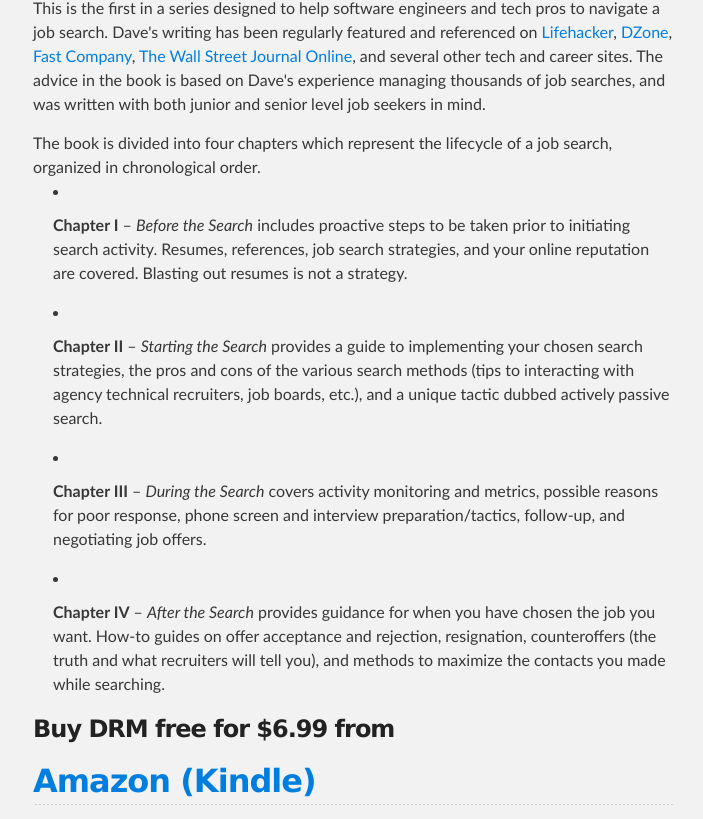
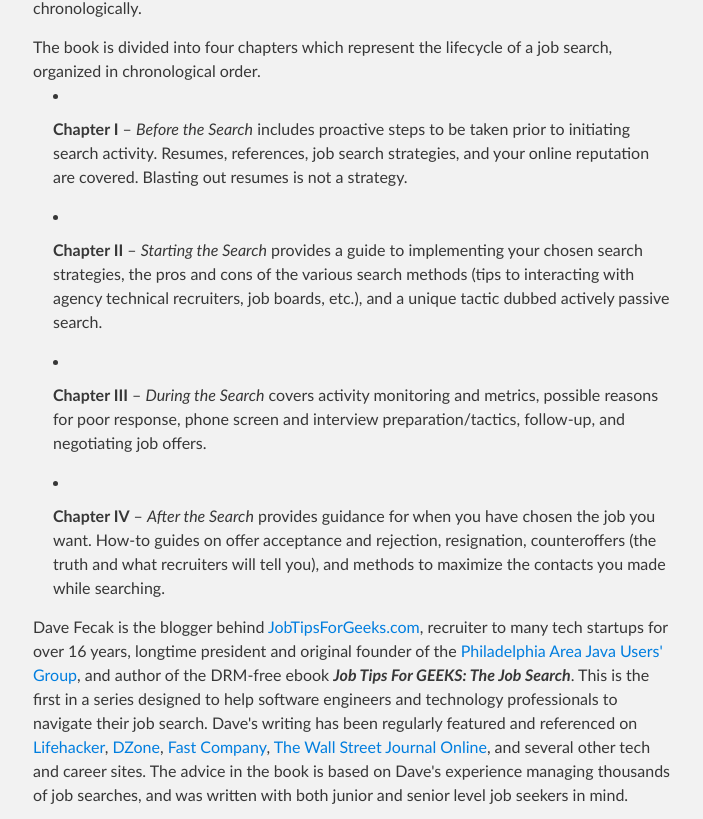
Before and after one commit to fecak/fecak.github.io, a plain HTML site: page index.html in a window 1280 px wide. Shown: the part 497-1316 px from the top of the page, without its empty margins (287-990 px from the left). Drawn offline with Linux system fonts and the light colour scheme.

Commit message:
Update index.html

```diff
--- a/index.html
+++ b/index.html
@@ -33,7 +33,7 @@
 <a name="amazon-reviews" class="anchor" href="#amazon-reviews"><span class="octicon octicon-link"></span></a><a href="http://www.amazon.com/Job-Tips-For-Geeks-Search-ebook/product-reviews/B00DAHLIA6/ref=pr_all_summary_cm_cr_acr_txt?ie=UTF8&showViewpoints=1&sortBy=byRankDescending"> Read the reviews on Amazon</a>
 </h2>
 
-<a name="firstline" class="anchor" href="#firstline"><span class="octicon octicon-link"></span></a>Dave Fecak is the blogger behind <a title="JobTipsForGeeks" href="http://jobtipsforgeeks.com">JobTipsForGeeks.com</a>, recruiter to many tech startups for over 16 years, longtime president and original founder of the <a title="PhillyJUG" href="http://phillyjug.com">Philadelphia Area Java Users' Group</a> and author of the DRM-free ebook <em><strong>Job Tips For GEEKS: The Job Search</strong></em>. This is the first in a series designed to help software engineers and tech pros to navigate a job search. Dave's writing has been regularly featured and referenced on <a title="Lifehacker" href="http://lifehacker.com/search?q=fecak">Lifehacker</a>, <a title="DZone" href="http://java.dzone.com/users/fecak">DZone</a>, <a title="Fast Company" href="http://www.fastcompany.com/3007684/5-stupid-reasons-youre-underpaid-and-how-fix-them">Fast Company</a>, <a title="The Wall Street Journal Online" href="http://blogs.wsj.com/atwork/2012/08/07/on-our-radar-why-you-didnt-get-an-interview/?KEYWORDS=why+you+didn%27t+get+the+interview">The Wall Street Journal Online</a>, and several other tech and career sites.   The advice in the book is based on Dave's experience managing thousands of job searches, and was written with both junior and senior level job seekers in mind. </p></h2>
+<a name="firstline" class="anchor" href="#firstline"><span class="octicon octicon-link"></span></a><em><strong>Job Tips For GEEKS: The Job Search</strong></em> is a step-by-step guide to a job search and written specifically for software engineers and technology professionals at all career levels. The book is organized into four chapters that take the reader through their search chronologically.</p></h2>
 
 <a name="secondline" class="anchor" href="#secondline"><span class="octicon octicon-link"></span></a>The book is divided into four chapters which represent the lifecycle of a job search, organized in chronological order.</h2>
 
@@ -42,6 +42,9 @@
 <li><p><strong>Chapter II</strong> – <em>Starting the Search</em> provides a guide to implementing your chosen search strategies, the pros and cons of the various search methods (tips to interacting with agency technical recruiters, job boards, etc.), and a unique tactic dubbed actively passive search.</p></li>
 <li><p><strong>Chapter III</strong> – <em>During the Search</em> covers activity monitoring and metrics, possible reasons for poor response, phone screen and interview preparation/tactics, follow-up, and negotiating job offers.</p></li>
 <li><p><strong>Chapter IV</strong> – <em>After the Search</em> provides guidance for when you have chosen the job you want.  How-to guides on offer acceptance and rejection, resignation, counteroffers (the truth and what recruiters will tell you), and methods to maximize the contacts you made while searching.</p></li>
+
+<a name="aboutauthor" class="anchor" href="#aboutauthor"><span class="octicon octicon-link"></span></a>Dave Fecak is the blogger behind <a title="JobTipsForGeeks" href="http://jobtipsforgeeks.com">JobTipsForGeeks.com</a>, recruiter to many tech startups for over 16 years, longtime president and original founder of the <a title="PhillyJUG" href="http://phillyjug.com">Philadelphia Area Java Users' Group</a>, and author of the DRM-free ebook <em><strong>Job Tips For GEEKS: The Job Search</strong></em>. This is the first in a series designed to help software engineers and technology professionals to navigate their job search. Dave's writing has been regularly featured and referenced on <a title="Lifehacker" href="http://lifehacker.com/search?q=fecak">Lifehacker</a>, <a title="DZone" href="http://java.dzone.com/users/fecak">DZone</a>, <a title="Fast Company" href="http://www.fastcompany.com/3007684/5-stupid-reasons-youre-underpaid-and-how-fix-them">Fast Company</a>, <a title="The Wall Street Journal Online" href="http://blogs.wsj.com/atwork/2012/08/07/on-our-radar-why-you-didnt-get-an-interview/?KEYWORDS=why+you+didn%27t+get+the+interview">The Wall Street Journal Online</a>, and several other tech and career sites.   The advice in the book is based on Dave's experience managing thousands of job searches, and was written with both junior and senior level job seekers in mind.
+
 </ul><h3>
 <a name="buy-from" class="anchor" href="#buy-from"><span class="octicon octicon-link"></span></a>Buy DRM free for $6.99 from</h3>
 
```
